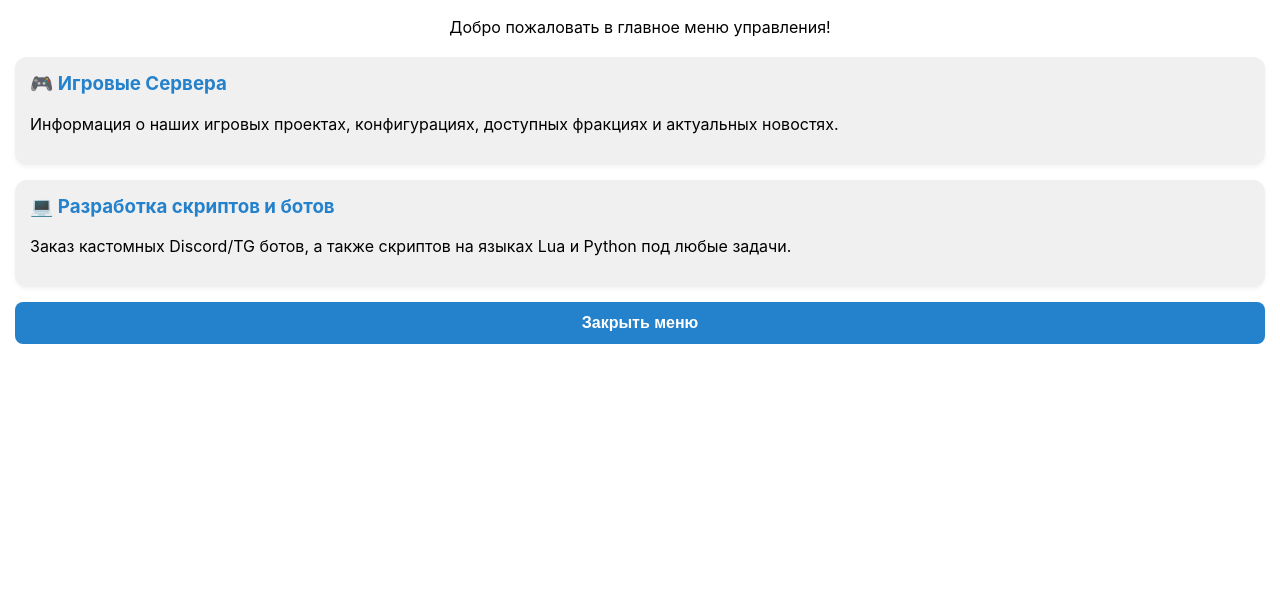
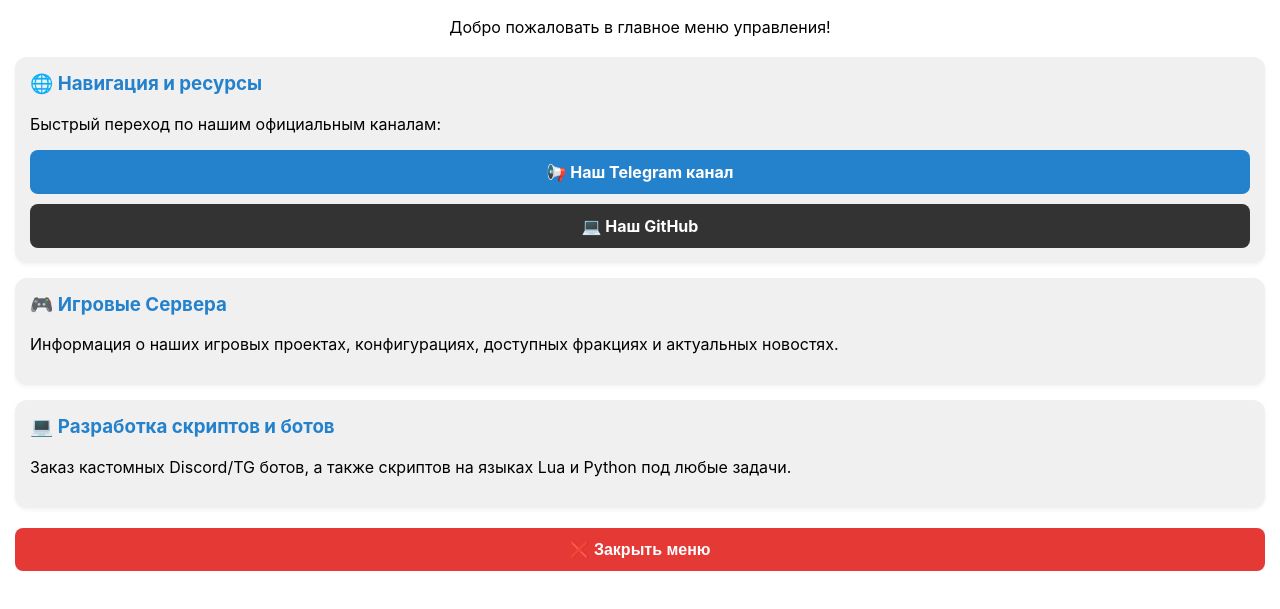
Before and after one commit to DIMA311177/my-bot-menu, a plain HTML site: page index.html in a window 1280 px wide. Shown: the part 67-676 px from the top of the page. Drawn offline with Linux system fonts and the light colour scheme; a script that the page names is missing.

Commit message:
Update index.html

```diff
--- a/index.html
+++ b/index.html
@@ -29,12 +29,28 @@
             margin-top: 0;
             color: var(--tg-theme-link-color, #2481cc);
         }
-        .btn {
+        .nav-links {
+            display: flex;
+            flex-direction: column;
+            gap: 10px;
+            margin-top: 12px;
+        }
+        .nav-btn {
+            display: block;
+            text-align: center;
+            padding: 12px;
+            background-color: var(--tg-theme-button-color, #2481cc);
+            color: var(--tg-theme-button-text-color, #ffffff);
+            text-decoration: none;
+            border-radius: 8px;
+            font-weight: bold;
+        }
+        .btn-close {
             display: block;
             width: 100%;
             padding: 12px;
-            background-color: var(--tg-theme-button-color, #2481cc);
-            color: var(--tg-theme-button-text-color, #ffffff);
+            background-color: #e53935;
+            color: #ffffff;
             border: none;
             border-radius: 8px;
             font-size: 16px;
@@ -42,6 +58,7 @@
             cursor: pointer;
             text-align: center;
             box-sizing: border-box;
+            margin-top: 20px;
         }
     </style>
 </head>
@@ -50,6 +67,16 @@
     <div class="header">
         <h2>ℹ️ Информационный Портал</h2>
         <p>Добро пожаловать в главное меню управления!</p>
+    </div>
+
+    <!-- НОВЫЙ БЛОК НАВИГАЦИИ -->
+    <div class="card">
+        <h3>🌐 Навигация и ресурсы</h3>
+        <p>Быстрый переход по нашим официальным каналам:</p>
+        <div class="nav-links">
+            <a href="https://t.me/your_channel" target="_blank" class="nav-btn">📢 Наш Telegram канал</a>
+            <a href="https://github.com" target="_blank" class="nav-btn" style="background-color: #333; color: #fff;">💻 Наш GitHub</a>
+        </div>
     </div>
 
     <div class="card">
@@ -62,15 +89,14 @@
         <p>Заказ кастомных Discord/TG ботов, а также скриптов на языках Lua и Python под любые задачи.</p>
     </div>
 
-    <button class="btn" onclick="closeWebApp()">Закрыть меню</button>
+    <button class="btn-close" onclick="closeWebApp()">❌ Закрыть меню</button>
 
     <script>
-        // Инициализируем WebApp Telegram
         const tg = window.Telegram.WebApp;
-        tg.expand(); // Расширяем окно на весь экран телефона
+        tg.expand(); // Расширяем окно на весь экран
 
         function closeWebApp() {
-            tg.close(); // Функция закрытия окна по кнопке
+            tg.close(); // Функция закрытия окна
         }
     </script>
 </body>
```
